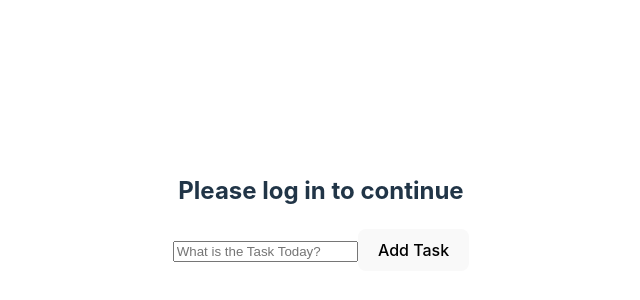
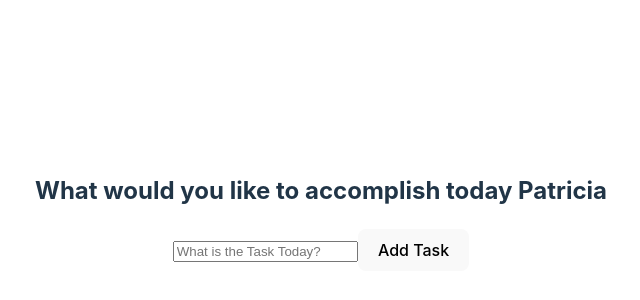
Before and after one commit to Patricia-Sigei/To-Do-List, a React (Vite) app: page / in a window 1280 px wide. Shown: the part 188-488 px from the top of the page, without its empty margins (319-959 px from the left). Built offline with nearby package versions, Linux system fonts and the light colour scheme.

Commit message:
attempts to handle the input field

```diff
--- a/src/App.jsx
+++ b/src/App.jsx
@@ -8,7 +8,7 @@ function App() {
 
   return (
     <div>
-      <LogIn isLoggedIn={false} username = "Guest"/>
+      <LogIn isLoggedIn={true} username = "Patricia"/>
    <ToDoForm/>
    </div>
   )
--- a/src/components/LogIn.jsx
+++ b/src/components/LogIn.jsx
@@ -3,7 +3,7 @@ import React from 'react'
 function LogIn(props) {
 
   return (
-    props.isLoggedIn? <h2>What would you like to accomplish today?{props.username}</h2> :
+    props.isLoggedIn? <h2>What would you like to accomplish today {props.username}</h2> :
       <h2>Please log in to continue</h2>
   );
 }
--- a/src/components/ToDoForm.jsx
+++ b/src/components/ToDoForm.jsx
@@ -1,10 +1,22 @@
-import React from 'react'
+import React, { useState } from "react"
 
 function ToDoForm() {
+  const [task, setTask] = useState ('');
+  const [list, setList] = useState ([]);
+
+  const handleInputChange = (e) => {
+    setTask (e.target.value);
+  };
+  const handleAddTask = (e) => {
+    setList (e.target.value);
+  };
+  const addTask = (e) =>{
+    e.preventDefault ();
+  };
   return (
     <form className='ToDoForm'>
-        <input type="text" className='ToDo-Input' placeholder='What is the Task Today?'/>
-        <button type='submit' className='ToD0-btn'>Add Task</button>
+        <input type="text" className='ToDo-Input' placeholder='What is the Task Today?' onChange={handleInputChange}/>
+        <button onClick={handleAddTask} type='submit' className='ToD0-btn'>Add Task</button>
     </form>
   )
 }
```
